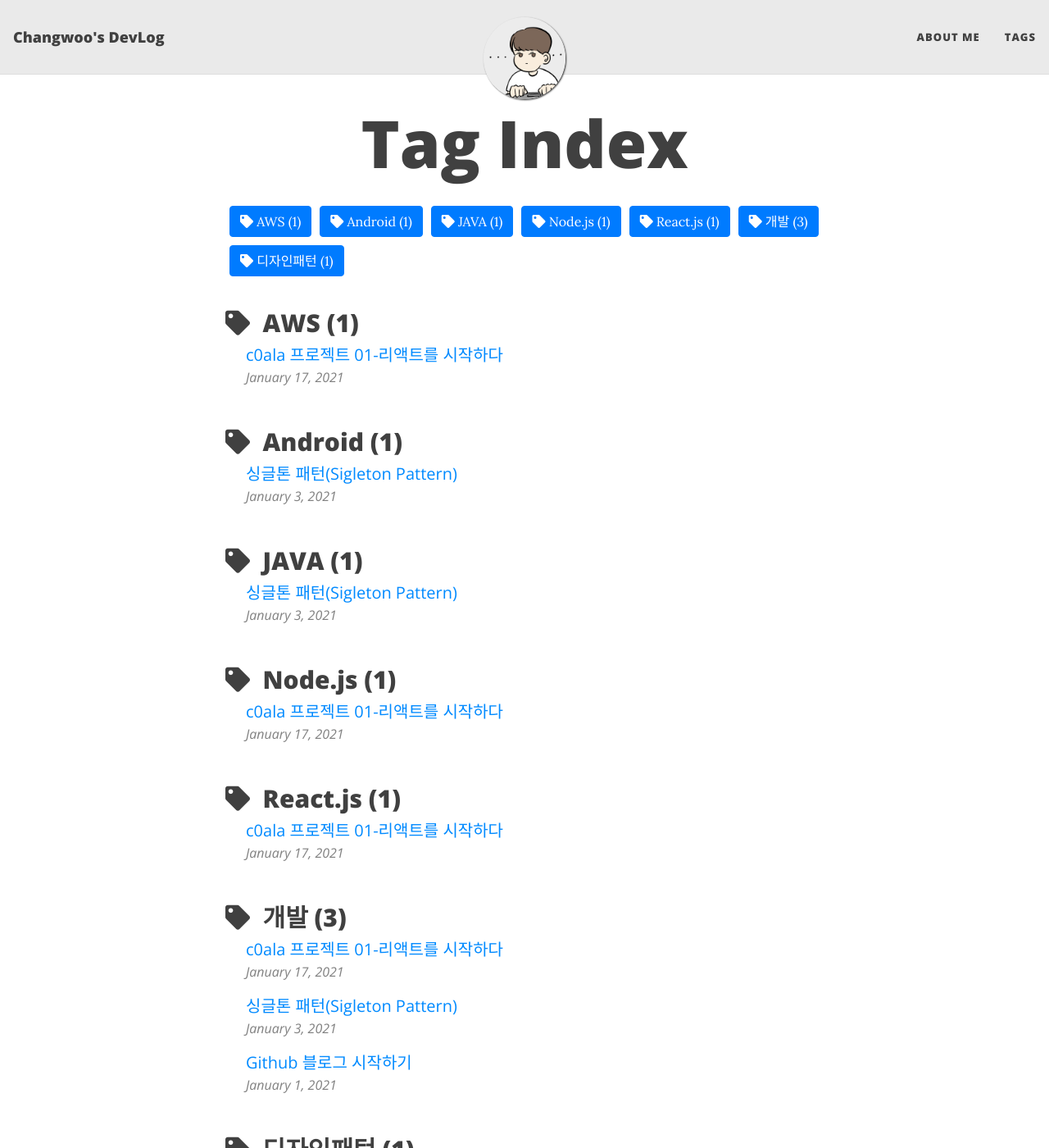
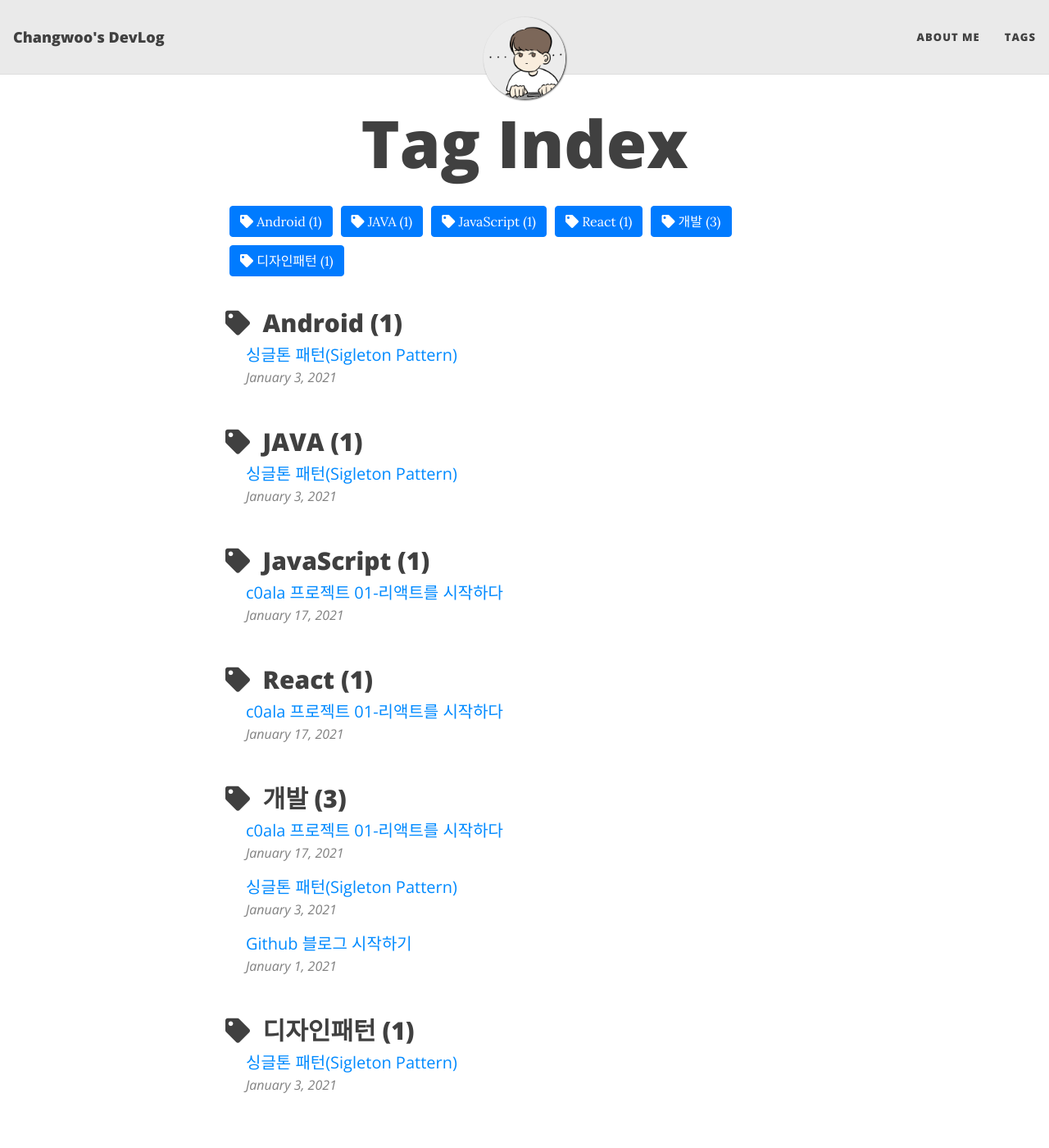
Before and after one commit to scw3812/scw3812.github.io, a Jekyll site: the page built from tags.html, in a window 1280 px wide and 1400 px high. Shown: the whole window at 82% size. Built offline with Jekyll 4.4.1, drawn with Linux system fonts in a browser that asks for light colours; nearby versions of some CDN libraries.

Commit message:
Update 2021-01-17-c0ala-project-01.md

```diff
--- a/_posts/2021-01-17-c0ala-project-01.md
+++ b/_posts/2021-01-17-c0ala-project-01.md
@@ -3,7 +3,7 @@ layout: post
 title: c0ala 프로젝트 01-리액트를 시작하다
 subtitle: 개린이의 첫 웹 풀스택 프로젝트 도전기
 thumbnail-img: https://cdn.evilmartians.com/front/posts/optimizing-react-virtual-dom-explained/cover-a1d5b40.png
-tags: [개발, Node.js, React.js, AWS]
+tags: [개발, JavaScript, React]
 ---
 
 최근에 약 5개월간 스타트업을 도전하려는 팀에 합류해 서비스를 만들어볼 기회가 있었다. 현재 팀은 해체됐지만
```
